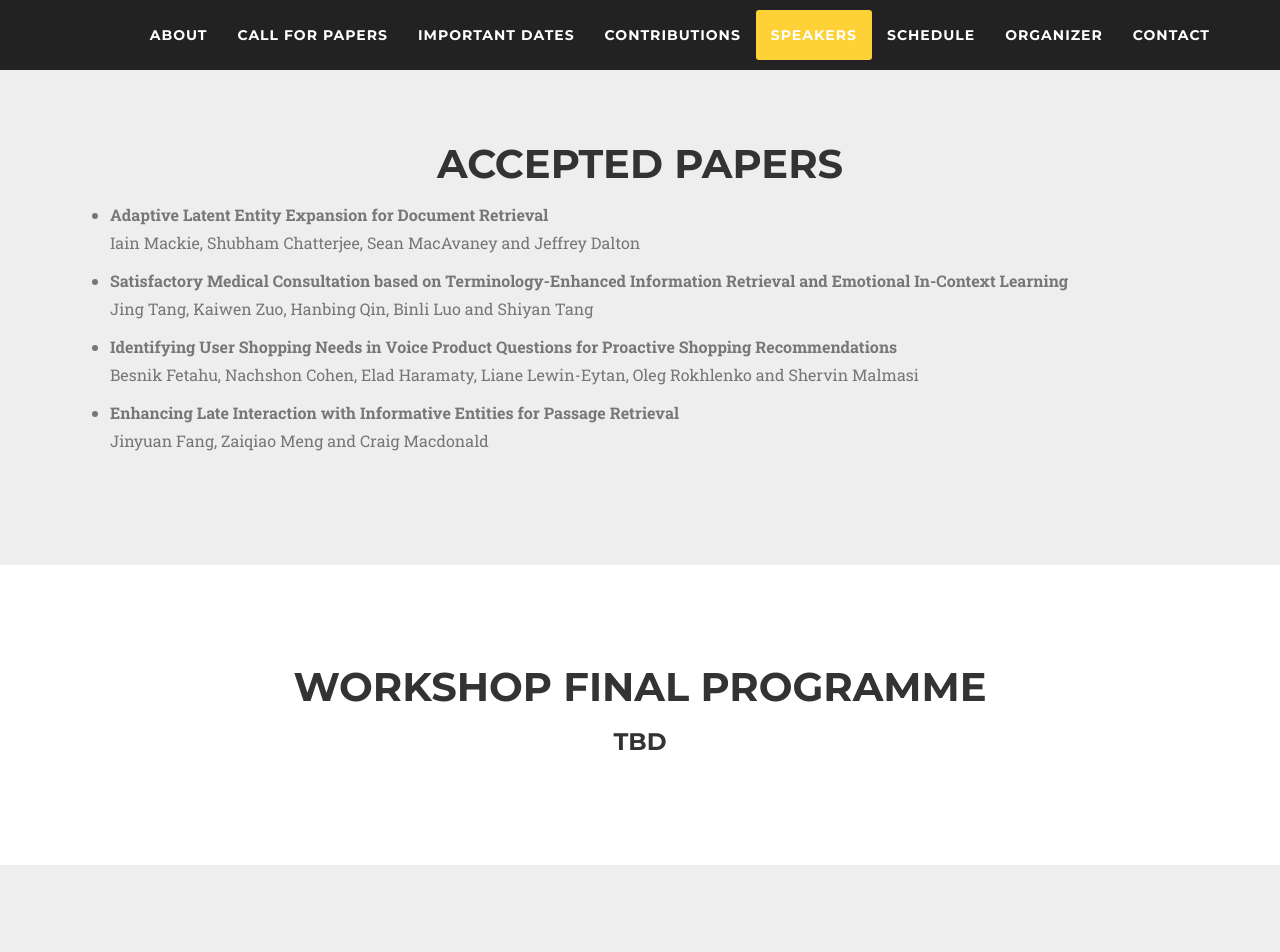
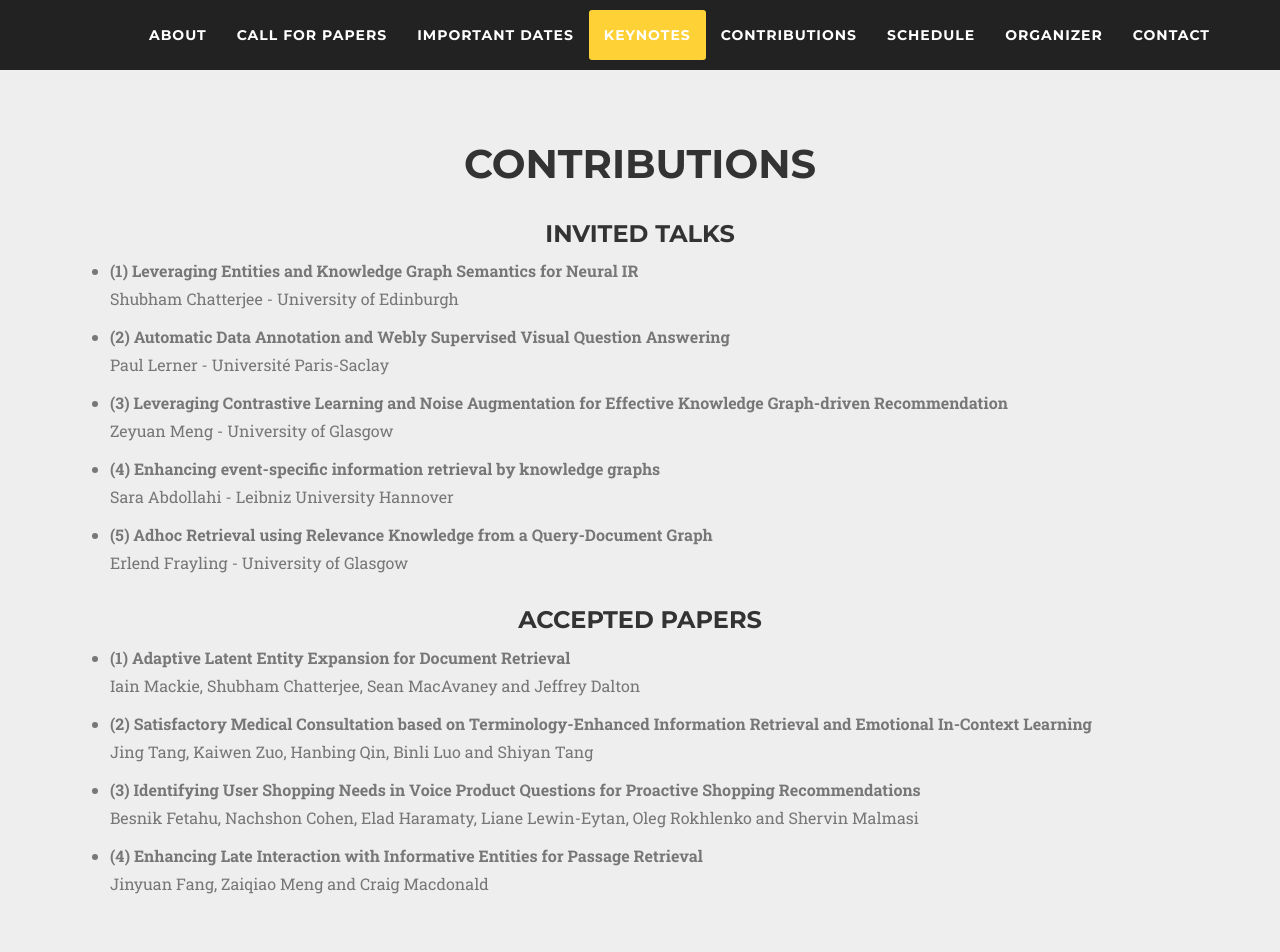
Before and after one commit to keirworkshop/keirworkshop.github.io, a Jekyll site: the page built from index.md, in a window 1280 px wide and 1400 px high, scrolled down 3407 px. Shown: the top 952 px of the window. Built offline with Jekyll 4.4.1, drawn with Linux system fonts in a browser that asks for light colours; nearby versions of some CDN libraries; some web fonts are replaced; some of the changed text lies outside the part shown.

Commit message:
update schedule

```diff
--- a/_includes/contributions.html
+++ b/_includes/contributions.html
@@ -2,29 +2,57 @@
   <div class="container">
     <div class="row">
       <div class="col-lg-12 text-center">
-        <h2 class="section-heading">Accepted papers</h2>
-        <!-- <h3>TBD</h3> -->
-        <!--h3 class="section-subheading text-muted">Lorem ipsum dolor sit amet consectetur.</h3-->
+        <h2 class="section-heading">Contributions</h2>
       </div>
+    </div>
+    <div class="text-center">
+    <h3>Invited Talks</h3>
     </div>
     <div class="row text-justify">
       <div class="col-md-12">
         <ul class="large text-muted">
-          <li><b>Adaptive Latent Entity Expansion for Document Retrieval</b><br>
+          <li><b>(1) Leveraging Entities and Knowledge Graph Semantics for Neural IR</b><br>
+            Shubham Chatterjee - University of Edinburgh</li>
+        </ul>
+        <ul class="large text-muted">
+          <li><b>(2) Automatic Data Annotation and Webly Supervised Visual Question Answering</b><br>
+            Paul Lerner  - Université Paris-Saclay</li>
+        </ul>
+        <ul class="large text-muted">
+          <li><b>(3) Leveraging Contrastive Learning and Noise Augmentation for Effective Knowledge Graph-driven Recommendation
+            </b><br>
+            Zeyuan Meng - University of Glasgow</li>
+        </ul>
+        <ul class="large text-muted">
+          <li><b>(4) Enhancing event-specific information retrieval by knowledge graphs</b><br>Sara Abdollahi - Leibniz University Hannover</li>
+        </ul>
+        <ul class="large text-muted">
+          <li><b>(5) Adhoc Retrieval using Relevance Knowledge from a Query-Document Graph</b><br>Erlend Frayling - University of Glasgow</li>
+        </ul>
+      </div>
+    </div>
+
+    <div class="text-center">
+      <h3>Accepted Papers</h3>
+      </div>
+    <div class="row text-justify">
+      <div class="col-md-12">
+        <ul class="large text-muted">
+          <li><b>(1) Adaptive Latent Entity Expansion for Document Retrieval</b><br>
             Iain Mackie, Shubham Chatterjee, Sean MacAvaney and Jeffrey Dalton </li>
         </ul>
         <ul class="large text-muted">
-          <li><b>Satisfactory Medical Consultation based on Terminology-Enhanced Information Retrieval and Emotional
+          <li><b>(2) Satisfactory Medical Consultation based on Terminology-Enhanced Information Retrieval and Emotional
               In-Context Learning </b><br>
             Jing Tang, Kaiwen Zuo, Hanbing Qin, Binli Luo and Shiyan Tang </li>
         </ul>
         <ul class="large text-muted">
-          <li><b>Identifying User Shopping Needs in Voice Product Questions for Proactive Shopping Recommendations
+          <li><b>(3) Identifying User Shopping Needs in Voice Product Questions for Proactive Shopping Recommendations
             </b><br>
             Besnik Fetahu, Nachshon Cohen, Elad Haramaty, Liane Lewin-Eytan, Oleg Rokhlenko and Shervin Malmasi </li>
         </ul>
         <ul class="large text-muted">
-          <li><b>Enhancing Late Interaction with Informative Entities for Passage Retrieval </b><br>
+          <li><b>(4) Enhancing Late Interaction with Informative Entities for Passage Retrieval </b><br>
             Jinyuan Fang, Zaiqiao Meng and Craig Macdonald </li>
         </ul>
       </div>
--- a/_includes/nav-bar.html
+++ b/_includes/nav-bar.html
@@ -28,10 +28,10 @@
                 <a class="page-scroll" href="#dates">Important Dates</a>
               </li>
               <li>
-                <a class="page-scroll" href="#contributions">contributions</a>
+                <a class="page-scroll" href="#speaker">Keynotes</a>
               </li>
               <li>
-                <a class="page-scroll" href="#speaker">Speakers</a>
+                <a class="page-scroll" href="#contributions">contributions</a>
               </li>
               <li>
                 <a class="page-scroll" href="#schedule">Schedule</a>
--- a/_includes/schedule.html
+++ b/_includes/schedule.html
@@ -19,28 +19,24 @@
   <div class="container">
     <div class="row">
       <div class="col-lg-12 text-center">
-        <h2 class="section-heading">Workshop Final Programme</h2>
-        <h3>TBD</h3>
+        <h2 class="section-heading">Workshop Schedule</h2>
+        <!-- <h3>TBD</h3> -->
         <!--h3 class="section-subheading text-muted">Lorem ipsum dolor sit amet consectetur.</h3-->
       </div>
     </div>
-    <!-- <table style="width: 100%">
-        <tr> <th width=130px> Activity type </th> <th width=150px> Time </th> <th width=400px> Title </th> </tr>
-        <tr> <td width=130px> Opening & Introduction </td> <td width=150px> 2.00pm-2.05pm </td> <td></td> </tr>
-        <tr> <td width=130px>Keynote</td> <td width=150px>2.05pm-2.50pm</td> <td width=400px>Keynote 1: Large Language Models and Recommender Systems: Opportunities and Challenges by Dr. Zhai Chengxiang</td> </tr>
-        <tr> <td width=130px>Keynote</td> <td width=150px>2.50pm-3.10pm</td> <td width=400px>Keynote 2: 10 Challenges in Industiral Recommender Systems by Dr. Dong Zhenhua</td> </tr>
-        <tr> <td width=130px>Paper oral</td> <td width=150px>3.10pm-3.20pm</td> <td width=400px>Is ChatGPT a Good Recommender? A Preliminary Study</td> </tr>
-        <tr> <td width=130px>Paper oral</td> <td width=150px>3.20pm-3.30pm</td> <td width=400px>Multiple Key-value Strategy in Recommendation Systems Incorporating Large Language Model</td> </tr>
-        <tr> <td width=130px>Paper oral</td> <td width=150px>3.30pm-3.40pm</td> <td width=400px>Trustworthy Recommendations through Generative AI: Addressing Bias, Fairness, Privacy, Safety, Authenticity, Legal Compliance, and Identifiability</td> </tr>
-        <tr> <td width=130px> Coffee break </td> <td width=150px> 3.40pm-4.00pm</td><td></td> </tr>
-        <tr> <td width=130px>Paper oral</td> <td width=150px>4.00pm-4.10pm</td> <td width=400px>RecFusion: A Binomial Diffusion Process for 1D Data for Recommendation</td> </tr>
-        <tr> <td width=130px>Paper oral</td> <td width=150px>4.10pm-4.20pm</td> <td width=400px>ReLLa: Retrieval-enhanced Large Language Models for Lifelong Sequential Behavior Comprehension in Recommendation</td> </tr>
-        <tr> <td width=130px>Paper oral</td> <td width=150px>4.20pm-4.30pm</td> <td width=400px>Generative Retrieval as A New Paradigm: A Survey</td> </tr>
-        <tr> <td width=130px>Paper oral</td> <td width=150px>4.30pm-4.40pm</td> <td width=400px>Instruction Distillation Makes Large Language Models Efficient Pointwise Rankers</td> </tr>
-        <tr> <td width=130px>Paper oral</td> <td width=150px>4.40pm-4.50pm</td> <td width=400px>Contrastive Quantization based Semantic Code for Generative Recommendation</td> </tr>
-        <tr> <td width=130px>Paper oral</td> <td width=150px>4.50pm-5.00pm</td> <td width=400px>Smart Query Reformulation for Low Inventory Items in E-Commerce</td> </tr>
-        <tr> <td width=130px>Keynote</td> <td width=150px>5.00pm-5.30pm</td> <td width=400px>Keynote 3: Aligning Large Language Models to Recommendation: Progresses and Future Prospects by Dr. Feng Fuli</td> </tr>
-
-    </table> -->
+    <table style="width: 100%">
+        <tr> <th width=130px> Activity type </th> <th width=150px> Time </th> <th width=400px> Activity </th> </tr>
+        <tr> <td width=130px> Opening remarks </td> <td width=150px> 9:00 - 9:15 </td> <td></td> </tr>
+        <tr> <td width=130px>Keynote I</td> <td width=150px>9:15 - 10:05</td> <td width=400px>Keynote I Dr. Ridho Reinanda</td> </tr>
+        <tr> <td width=130px>Invited talks</td> <td width=150px>10:05 - 10:30</td> <td width=400px>Invited talk by (1) Shubham Chatterjee</td> </tr>
+        <tr> <td width=130px>Coffee break</td> <td width=150px>10:30 - 11:00</td> <td width=400px></td> </tr>
+        <tr> <td width=130px>Paper presentations</td> <td width=150px>11:00 - 12:30</td> <td width=400px>Accepted paper presentations (1-4)</td> </tr>
+        <tr> <td width=130px>Lunch</td> <td width=150px> 12:30 - 13:30</td><td></td> </tr>
+        <tr> <td width=130px>Keynote II</td> <td width=150px>13:30 - 14:20</td> <td width=400px>Keynote II Assoc. Prof. Zhaochun Ren</td> </tr>
+        <tr> <td width=130px>Invited talks</td> <td width=150px>14:20 - 15:10</td> <td width=400px>Invited talks by (2) Paul Lerner and  (3) Zeyuan Meng</td> </tr>
+        <tr> <td width=130px>Coffee break</td> <td width=150px>15:10 - 15:30</td> <td width=400px></td> </tr>
+        <tr> <td width=130px>Invited talks</td> <td width=150px>15:30 - 16:20</td> <td width=400px>Invited talks by (4) Sara Abdollahi and  (5) Erlend Frayling</td> </tr>
+        <tr> <td width=130px>Closing remarks</td> <td width=150px>16:20 - 16:30</td> <td width=400px></td> </tr>
+    </table>
   </div>
 </section>
```
Also changed, not shown: 1 other file.
